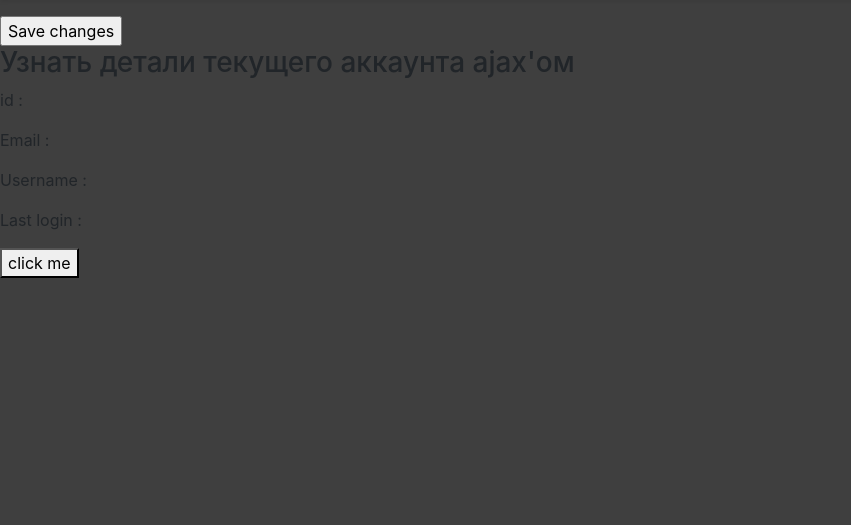
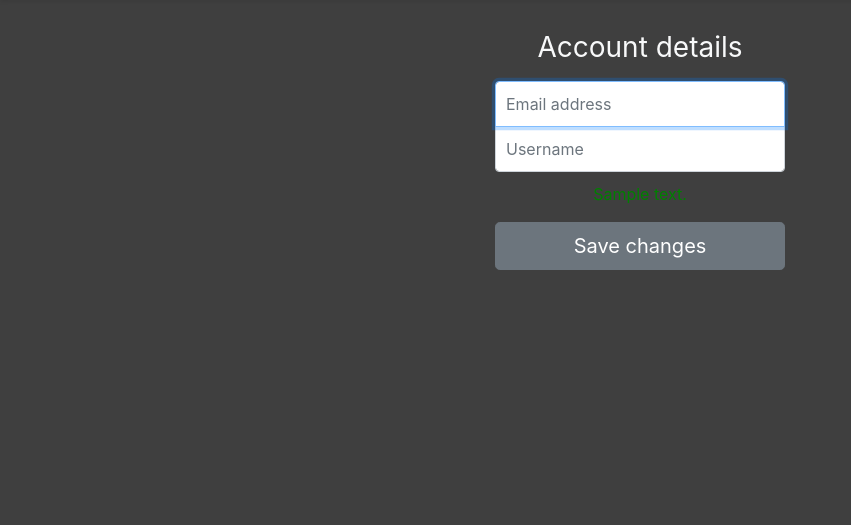
Before and after one commit to arxitim/abstract_anticafe, a Django app: template core/templates/core/account_details.html in a window 1280 px wide. Shown: the part 70-595 px from the top of the page, without its empty margins (0-851 px from the left). Run offline with Django 3.2, Linux system fonts and the light colour scheme; the template is opened without the code that fills it: most values are stand-ins (such as "Sample title", 1, 10 or a date in 2020); some libraries are stand-ins or nearby versions.

Commit message:
account_details.html form updated; register.html form updated; login.html form updated; views little refactor for autofulling after updating;

```diff
--- a/core/static/core/css/index.css
+++ b/core/static/core/css/index.css
@@ -113,14 +113,14 @@ header {
 
 /* Основные стили для форм */
 
-.form-signin {
+.form-account {
   width: 100%;
   max-width: 320px;
   padding: 15px;
   margin: auto;
  }
 
-.form-signin .form-control {
+.form-account .form-control {
     position: relative;
     box-sizing: border-box;
     height: auto;
@@ -128,20 +128,47 @@ header {
     font-size: 16px;
 }
 
-.form-signin .form-control:focus {
+.form-account .form-control:focus {
     z-index: 2;
 }
 
-.form-signin input[type="email"] {
+.form-account input[type="email"] {
     margin-bottom: -1px;
     border-bottom-right-radius: 0;
     border-bottom-left-radius: 0;
 }
 
-.form-signin input[type="password"] {
+.form-account input[type="text"] {
+    margin-bottom: 10px;
+    border-top-right-radius: 0;
+    border-top-left-radius: 0;
+}
+
+/* Log in */
+#inputPassword {
     margin-bottom: 10px;
     border-top-left-radius: 0;
     border-top-right-radius: 0;
+}
+/* ------ */
+
+/* Registration */
+#inputPassword1 {
+    margin-bottom: -1px;
+    border-bottom-left-radius: 0;
+    border-bottom-right-radius: 0;
+}
+
+#inputPassword2 {
+    border-top-left-radius: 0;
+    border-top-right-radius: 0;
+    margin-bottom: 10px;
+}
+/* ------------- */
+
+.g-recaptcha {
+    transform:scale(0.96);
+    transform-origin:0 0;
 }
 
 .h3 {
@@ -170,6 +197,11 @@ header {
     color: red;
 }
 
+.success {
+    color: green;
+    text-align: center;
+}
+
 ::-webkit-scrollbar { width: 4px;}
 ::-webkit-scrollbar-track {  background-color: #835e45;}
 ::-webkit-scrollbar-track-piece { background-color: #3f3f3f;}
--- a/core/templates/core/account_details.html
+++ b/core/templates/core/account_details.html
@@ -15,47 +15,42 @@
 {% endblock %}
 
 {% block content %}
-    <div>
+    <form class="form-account" method="post">
+        {% csrf_token %}
+        <h1 class="h3 mb-3 font-weight-normal text-light">Account details</h1>
 
-        <form method="post" action="{% url 'details' %}">
-            {% csrf_token %}
-            {% for field in account_form %}
-                <p>
-                    {{ field.label_tag }}
-                    {{ field }}
+        <input type="email" name="email" id="inputEmail" class="form-control" placeholder="Email address" required autofocus value={{account_form.initial.email}}>
+        <input type="text" name="username" id="inputUsername" class="form-control" placeholder="Username" required value="{{account_form.initial.username}}">
 
-                    {% if field.help_text %}
-                        <small>{{ field.help_text }}</small>
-                    {% endif %}
+        {% for field in account_form %}
+            {% for error in field.errors %}
+                <p class="error">{{ error }}</p>
+            {% endfor %}
+        {% endfor %}
 
-                </p>
+        {% if form.non_field_errors %}
+            {% for error in account_form.non_field_errors %}
+                <p class="error">{{ error }}</p>
             {% endfor %}
+        {% endif %}
 
-            {% for field in account_form %}
-                {% for error in field.errors %}
-                    <p>{{ error }}</p>
-                {% endfor %}
-            {% endfor %}
+        {% if success_message%}
+            <p class="success">{{ success_message }}</p>
+        {% endif %}
+        <button class="btn btn-lg btn-secondary btn-block" type="submit">Save changes</button>
 
-            {% if account_form.non_field_errors %}
-                <p>{{ account_form.non_field_errors }}</p>
-            {% endif %}
+    </form>
 
-            <input type="submit" value="Save changes" />
-            <input type="hidden" name="next" value="{{ next }}" />
-        </form>
+<!--        <h3>Узнать детали текущего аккаунта ajax'ом</h3>-->
+<!--        <div id="jsonresp">-->
+<!--            <p> id : <span id="id"></span></p>-->
+<!--            <p> Email : <span id="email"></span></p>-->
+<!--            <p> Username : <span id="username"></span></p>-->
+<!--            <p> Last login : <span id="last_login"></span></p>-->
+<!--        </div>-->
 
-        <h3>Узнать детали текущего аккаунта ajax'ом</h3>
-        <div id="jsonresp">
-            <p> id : <span id="id"></span></p>
-            <p> Email : <span id="email"></span></p>
-            <p> Username : <span id="username"></span></p>
-            <p> Last login : <span id="last_login"></span></p>
-        </div>
+<!--        <button class="apireq">click me </button>-->
 
-        <button class="apireq">click me </button>
-
-    </div>
 {% endblock %}
 
 {% block footer %}
--- a/core/templates/registration/login.html
+++ b/core/templates/registration/login.html
@@ -15,7 +15,7 @@
 {% endblock %}
 
 {% block content %}
-    <form class="form-signin" method="post">
+    <form class="form-account" method="post">
         {% csrf_token %}
         <h1 class="h3 mb-3 font-weight-normal text-light">Login</h1>
 
```
Also changed, not shown: core/templates/registration/register.html (+18 -15 lines), core/views.py (+11 -6 lines).
